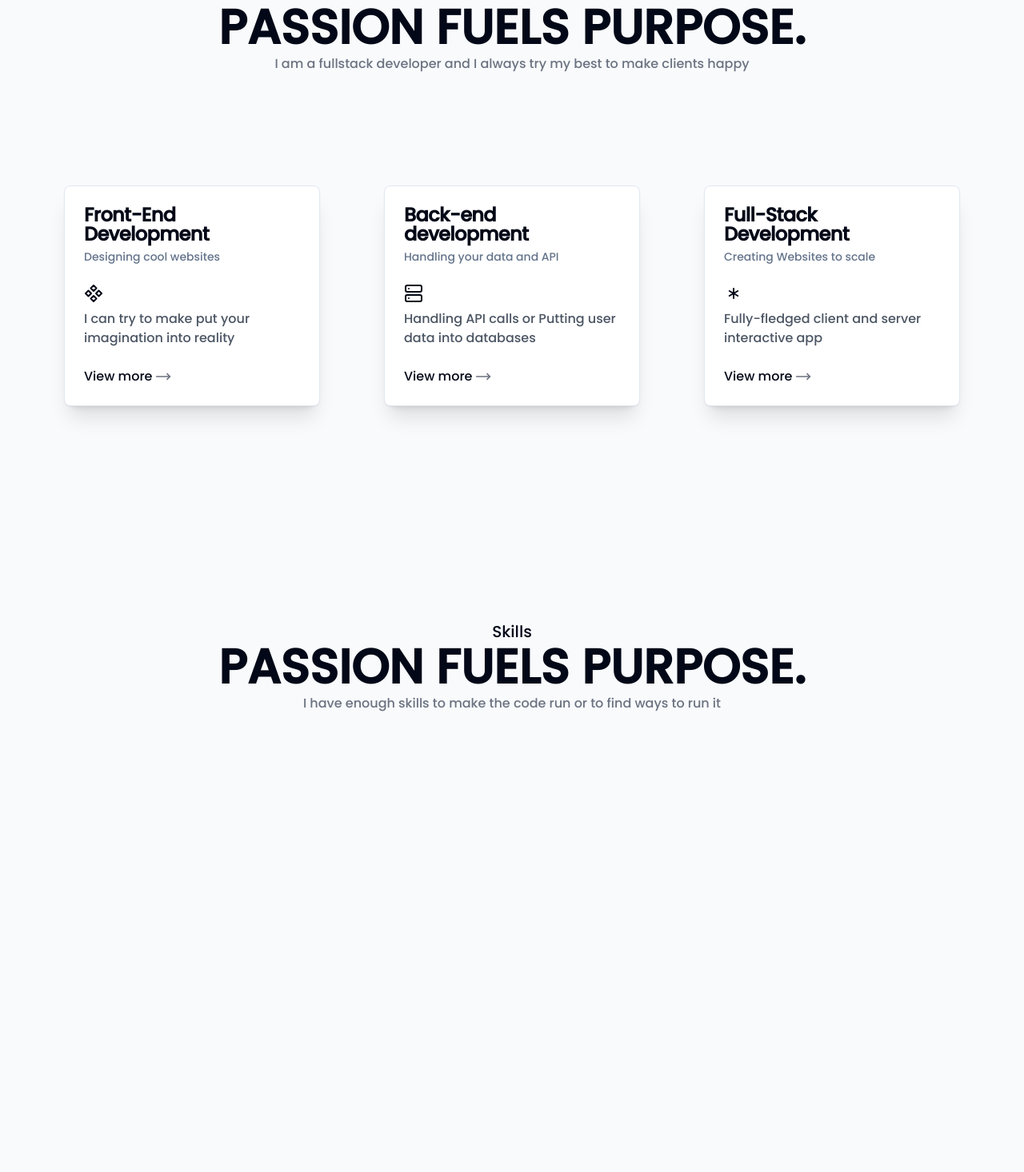
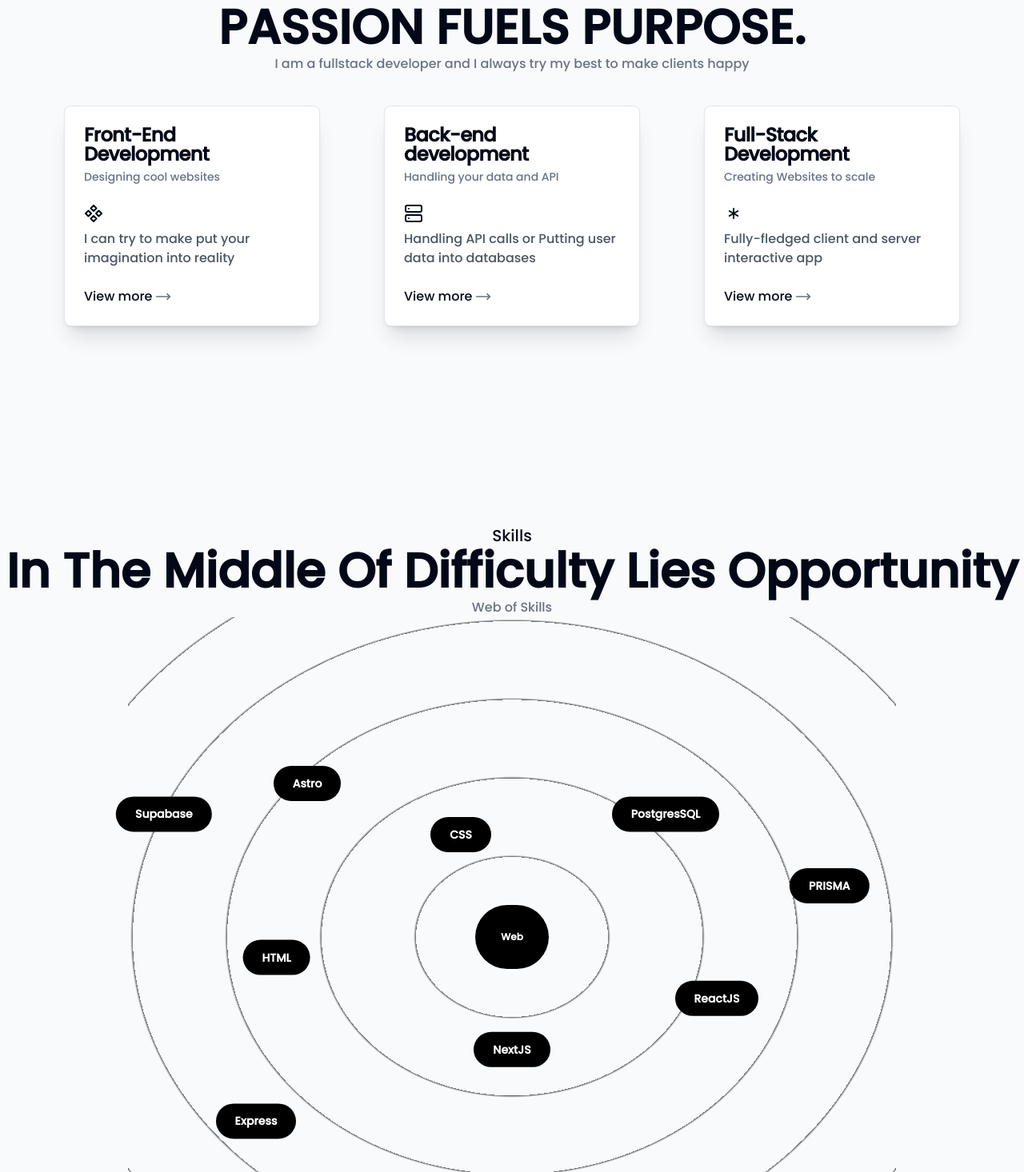
Before and after one commit to DhrishP/Portfolio_next, a Next.js app: page / in a window 1280 px wide. Shown: the part 824-2290 px from the top of the page at 80% size. Built offline with nearby package versions, Linux system fonts and the light colour scheme.

Commit message:
completed skills page

```diff
--- a/src/app/(About)/About.tsx
+++ b/src/app/(About)/About.tsx
@@ -13,11 +13,12 @@
 const About = () => {
   return (
     <>
+    <div id="about"></div>
       <motion.div
         whileInView={{ y: 0, opacity: 1 }}
         initial={{ y: 200, opacity: 0 }}
         transition={{ type: "tween", duration: 2 }}
-        id="about"
+
         className="text-xl text-center "
       >
         About & Services
@@ -31,11 +32,12 @@
           happy
         </p>
       </div>
-      <div className="mt-10 flex space-y-3 sm:space-y-1 md:space-y-0 flex-col md:flex-row justify-evenly items-center">
+      <div className="mt-10  flex space-y-3 sm:space-y-1 md:space-y-0 flex-col md:flex-row justify-evenly  items-center">
         <motion.div
-          whileInView={{ opacity: 1, x: 0,y:100 }}
+          whileInView={{ opacity: 1, x: 0,y:0 }}
           initial={{ opacity: 0.2, x: -200 ,y:200}}
           transition={{ type: "tween", duration: 1.1 }}
+          viewport={{once:true}}
           className="  cursor-pointer w-3/4  md:w-1/4 h-1/6 rounded-2xl shadow-xl"
         >
           <Card>
@@ -44,26 +46,27 @@
               <CardDescription>Designing cool websites</CardDescription>
             </CardHeader>
             <CardContent>
-              <p className="space-y-2 ">
+              <div className="space-y-2 ">
               <Component/>
               <h2 className="text-gray-600">I can try to make put your imagination into reality</h2>
-              </p>
+              </div>
             </CardContent>
             <CardFooter className="">
               <div>
-                <p className="flex items-center justify-center">
+                <div className="flex items-center justify-center">
                   {" "}
                   <h3 className="hover:animate-pulse">View more</h3>
                   <MoveRight className="w-5 ml-1 text-gray-500 " />
-                </p>
+                </div>
               </div>
             </CardFooter>
           </Card>
         </motion.div>
         <motion.div
-          whileInView={{ opacity: 1, y: 100 }}
+          whileInView={{ opacity: 1, y: 0 }}
           initial={{ opacity: 0.2, y: 200 }}
           transition={{ type: "tween", duration: 1.1 }}
+          viewport={{once:true}}
           className="  cursor-pointer w-3/4  md:w-1/4 h-1/6 rounded-2xl shadow-xl"
         >
           <Card>
@@ -72,24 +75,25 @@
               <CardDescription>Handling your data and API</CardDescription>
             </CardHeader>
             <CardContent>
-            <p className="space-y-2 ">
+            <div className="space-y-2 ">
               <Server/>
               <h2 className="text-gray-600">Handling API calls or Putting user data into databases</h2>
-              </p>
+              </div>
             </CardContent>
             <CardFooter>
-              <p className="flex items-center justify-center">
+              <div className="flex items-center justify-center">
                 {" "}
                 <h3 className="hover:animate-pulse">View more</h3>
                 <MoveRight className="w-5 ml-1 text-gray-500 " />
-              </p>
+              </div>
             </CardFooter>
           </Card>
         </motion.div>
         <motion.div
-          whileInView={{ opacity: 1, x: 0 ,y:100}}
+          whileInView={{ opacity: 1, x: 0 ,y:0}}
           initial={{ opacity: 0.2, x: 200,y:200 }}
           transition={{ type: "tween", duration: 1 }}
+          viewport={{once:true}}
           className="  cursor-pointer w-3/4  md:w-1/4 h-1/6 rounded-2xl shadow-xl"
         >
           <Card>
@@ -98,17 +102,17 @@
               <CardDescription>Creating Websites to scale</CardDescription>
             </CardHeader>
             <CardContent>
-            <p className="space-y-2 ">
+            <div className="space-y-2 ">
               <Asterisk/>
               <h2 className="text-gray-600">Fully-fledged client and server interactive app</h2>
-              </p>
+              </div>
             </CardContent>
             <CardFooter>
-              <p className="flex items-center justify-center">
+              <div className="flex items-center justify-center">
                 {" "}
                 <h3 className="hover:animate-pulse">View more</h3>
                 <MoveRight className="w-5 ml-1 text-gray-500 " />
-              </p>
+              </div>
             </CardFooter>
           </Card>
         </motion.div>
--- a/src/app/(Header)/Herobody.tsx
+++ b/src/app/(Header)/Herobody.tsx
@@ -32,8 +32,8 @@
     </div>
 
    </div>
-   <motion.div animate={window.innerWidth>700?{y:-100,opacity:1}:{y:-5,opacity:1}} transition={{type:"tween",duration:1.1}}
-   initial={window.innerWidth>500?{y:200,opacity:0.2}:{y:100,opacity:0}} className='flex items-center mt-10 md:mt-0  sm:mt-4   justify-center space-x-2 '>
+   <motion.div animate={{y:-100,opacity:1}} transition={{type:"tween",duration:1}}
+   initial={{y:200,opacity:0.2}} className='flex items-center mt-10 md:mt-0  sm:mt-4   justify-center space-x-2 '>
       <div className='flex justify-center md:h-16 border-4 h-14  border-black md:w-8 w-8 rounded-full'>
           <div className='w-0.5 h-3 mt-2 animate-bounce md:border-4 border-2 border-black'></div>
       </div>
--- a/src/app/(Header)/Navbar.tsx
+++ b/src/app/(Header)/Navbar.tsx
@@ -62,9 +62,9 @@
       </div>
 
       <ul className="w-1/2 flex cursor-pointer mr-2 md:mr-4 items-center space-x-6 justify-center  ">
-        <li className="hover:text-gray-600"> <a href="#Home">Home</a> </li>
+        <li className="hover:text-gray-600"> <a href="#home">Home</a> </li>
         <li className="hover:text-gray-600"> <a href="#about">About</a> </li>
-        <li className="hover:text-gray-600"> <a href="#Home">Services</a> </li>
+        <li className="hover:text-gray-600"> <a href="#skills">Skills</a> </li>
         <li className="hover:text-gray-600"> <a href="#Home">Contact</a> </li>
       </ul>
     </nav>
--- /dev/null
+++ b/src/app/(Projects)/Project.tsx
@@ -0,0 +1,9 @@
+import React from 'react'
+
+const Project = () => {
+  return (
+    <div>Project</div>
+  )
+}
+
+export default Project
--- a/src/app/(Skills)/Skill.tsx
+++ b/src/app/(Skills)/Skill.tsx
@@ -1,6 +1,30 @@
 "use client"
 import { motion } from 'framer-motion'
 import React from 'react'
+type SkillsProps ={
+  name: string,
+  x:string,
+  y:string
+}
+const Skills = ({name, x, y}:SkillsProps) =>{
+  return(
+    <motion.div className='flex items-center justify-center rounded-full font-semibold md:bg-black text-black bg-transparent md:text-white py-2 px-3 shadow-black cursor-pointer absolute lg:py-3 lg:px-6 md:text-sm md:py-1.5 md:px-5  sm:font-bold'
+    whileHover={{scale:1.05}}
+    initial={{x:0,y:0}}
+    whileInView={{x:x,y:y}}
+    transition={{duration:1.9}}
+    viewport={{once:true}}
+    >
+        {name}
+
+
+    </motion.div>
+
+
+  )
+  }
+
+
 
 const Skill = () => {
   return (
@@ -8,19 +32,33 @@
      <motion.div
         whileInView={{ x: 0, opacity: 1 }}
         initial={{ x: -200, opacity: 0.1 }}
-        transition={{ type: "tween", duration: 2 }}
-        id="about"
-        className="text-xl text-center "
+        transition={{  duration: 1 }}
+        id="skills"
+        className="text-xl text-center mt-10 md:mt-0 "
       >
         Skills
       </motion.div>
       <div className="text-center space-y-1">
-        <h1 className="text-center text-6xl font-semibold ">
-          PASSION FUELS PURPOSE.
+        <h1 className="text-center text-5xl md:text-6xl sm:text-6xl font-semibold capitalize  md:mt-0 ">
+        In the middle of difficulty lies opportunity
         </h1>
         <p className="text-gray-500">
-          I have enough skills to make the code run or to find ways to run it
+          Web of Skills
         </p>
+      </div>
+      <div className='w-3/4 mx-auto  relative flex lg:h-screen md:h-[80vh] h-[50vh] items-center justify-center  bg-circularLightsm  md:bg-circularLight   '>
+          <motion.div className='flex items-center justify-center rounded-full font-semibold bg-transparent text-black md:bg-black md:text-white shadow-black cursor-pointer lg:p-8 md:p-5 sm:p-6 sm:text-xs' whileHover={{scale:1.05}}>
+            Web
+          </motion.div>
+          <Skills name="HTML" x="-23vw" y="2vw"/>
+          <Skills name="CSS" x="-5vw" y="-10vw"/>
+          <Skills name="ReactJS" x="20vw" y="6vw"/>
+          <Skills name="NextJS" x="0vw" y="11vw"/>
+          <Skills name="Astro" x="-20vw" y="-15vw"/>
+          <Skills name="PostgresSQL" x="15vw" y="-12vw"/>
+          <Skills name="PRISMA" x="31vw" y="-5vw"/>
+          <Skills name="Supabase" x="-34vw" y="-12vw"/>
+          <Skills name="Express" x="-25vw" y="18vw"/>
       </div>
    </>
   )
--- a/src/app/page.tsx
+++ b/src/app/page.tsx
@@ -11,7 +11,7 @@
 <Navbar/>
 <Herobody/>
 </div>
-<div className='h-screen w-screen'>
+<div className='h-full md:h-[85vh] w-screen'>
   <About/>
 </div>
 <div className='h-screen w-screen'>
--- a/tailwind.config.js
+++ b/tailwind.config.js
@@ -70,6 +70,10 @@
         "accordion-down": "accordion-down 0.2s ease-out",
         "accordion-up": "accordion-up 0.2s ease-out",
       },
+      backgroundImage:{
+        circularLight : 'repeating-radial-gradient(rgba(0,0,0,0.6) 2px,#F8FAFC 5px,#F8FAFC 120px);',
+        circularLightsm : 'repeating-radial-gradient(rgba(0,0,0,0.6) 2px,#F8FAFC 5px,#F8FAFC 60px);'
+      }
     },
   },
   plugins: [require("tailwindcss-animate")],
```
